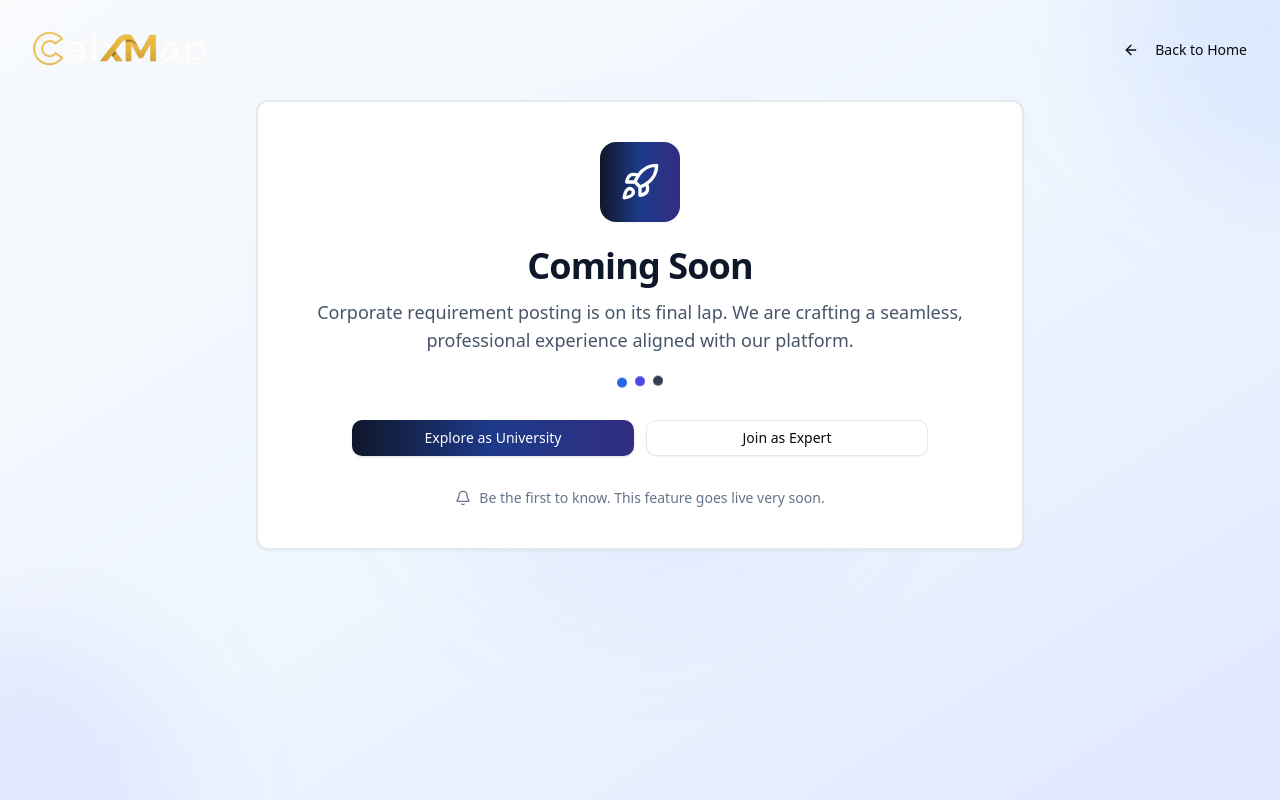
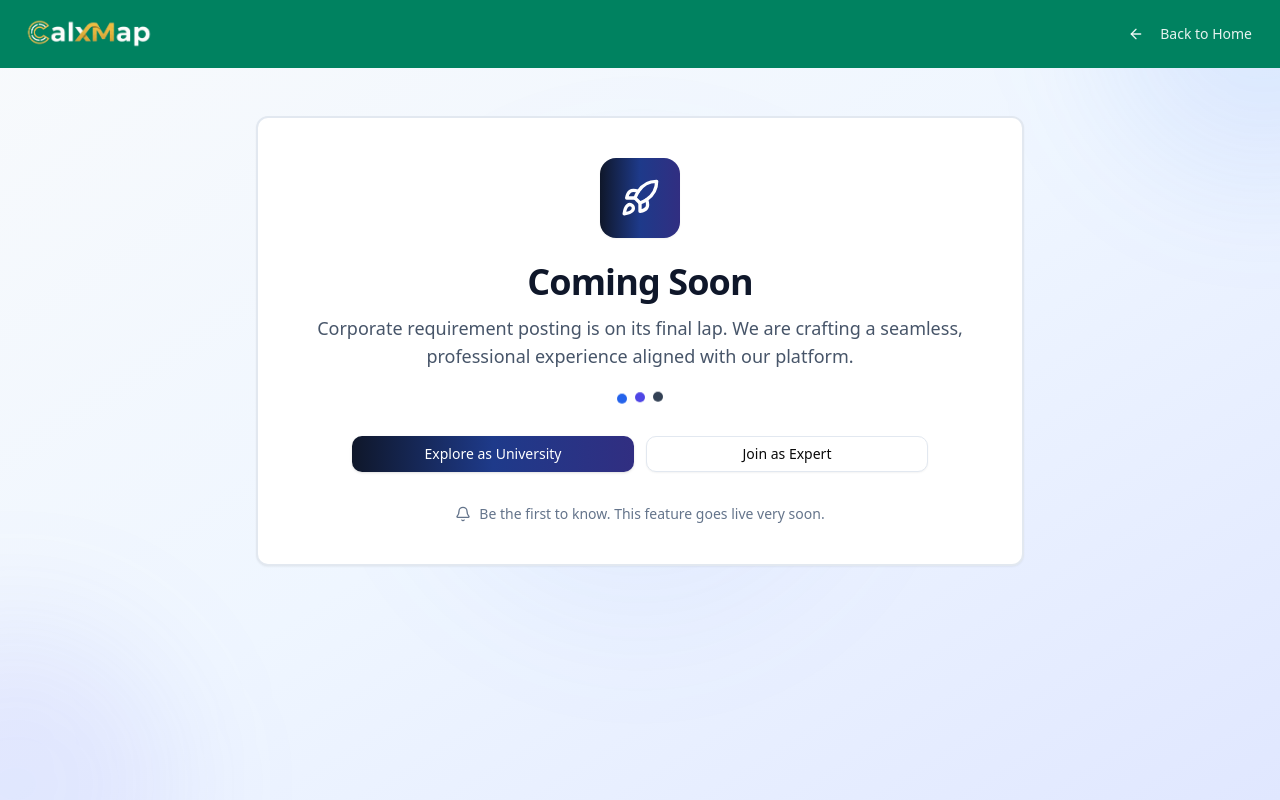
Before and after one commit to Debnath-Sinhababu/expert-collaboration, a Next.js app in the folder frontend/: page /coming-soon/corporate in a window 1280 px wide. Built offline with nearby package versions, Linux system fonts and the light colour scheme; no server answers.

Commit message:
coming soon header ui fix

```diff
--- a/frontend/src/app/coming-soon/corporate/page.tsx
+++ b/frontend/src/app/coming-soon/corporate/page.tsx
@@ -16,22 +16,27 @@ export default function CorporateComingSoon() {
         <div className="absolute top-1/2 left-1/2 -translate-x-1/2 -translate-y-1/2 w-[28rem] h-[28rem] bg-gradient-to-r from-blue-500/5 to-indigo-500/5 rounded-full blur-3xl" />
       </div>
 
-      <div className="container mx-auto px-4 py-8 relative z-10">
-        {/* Header */}
-        <div className="flex items-center justify-between mb-8">
+      {/* Clean Modern Header */}
+      <header className="bg-landing-header sticky top-0 z-50">
+        <div className="container mx-auto px-4 py-4">
+          <div className="flex items-center justify-between">
             <Link href="/" className="inline-flex items-center group">
-            <Logo size="lg" />
+              <Logo size="header" />
             </Link>
             <Link href="/">
-            <Button variant="ghost" className="border border-transparent hover:border-slate-200">
+              <Button variant="ghost" className="font-medium text-white/90 hover:text-white hover:bg-white/10 transition-all duration-300 px-3 py-2 text-sm">
                 <ArrowLeft className="h-4 w-4 mr-2" />
                 Back to Home
               </Button>
             </Link>
           </div>
+        </div>
+      </header>
+
+      <div className="container mx-auto relative z-10">
 
         {/* Content */}
-        <div className="max-w-3xl mx-auto">
+        <div className="max-w-3xl mx-auto pt-12">
           <Card className="border-2 border-slate-200 bg-white shadow-sm">
             <CardContent className="p-10">
               <div className="text-center">
```
Lines whose indentation alone changed are shown as unchanged.
